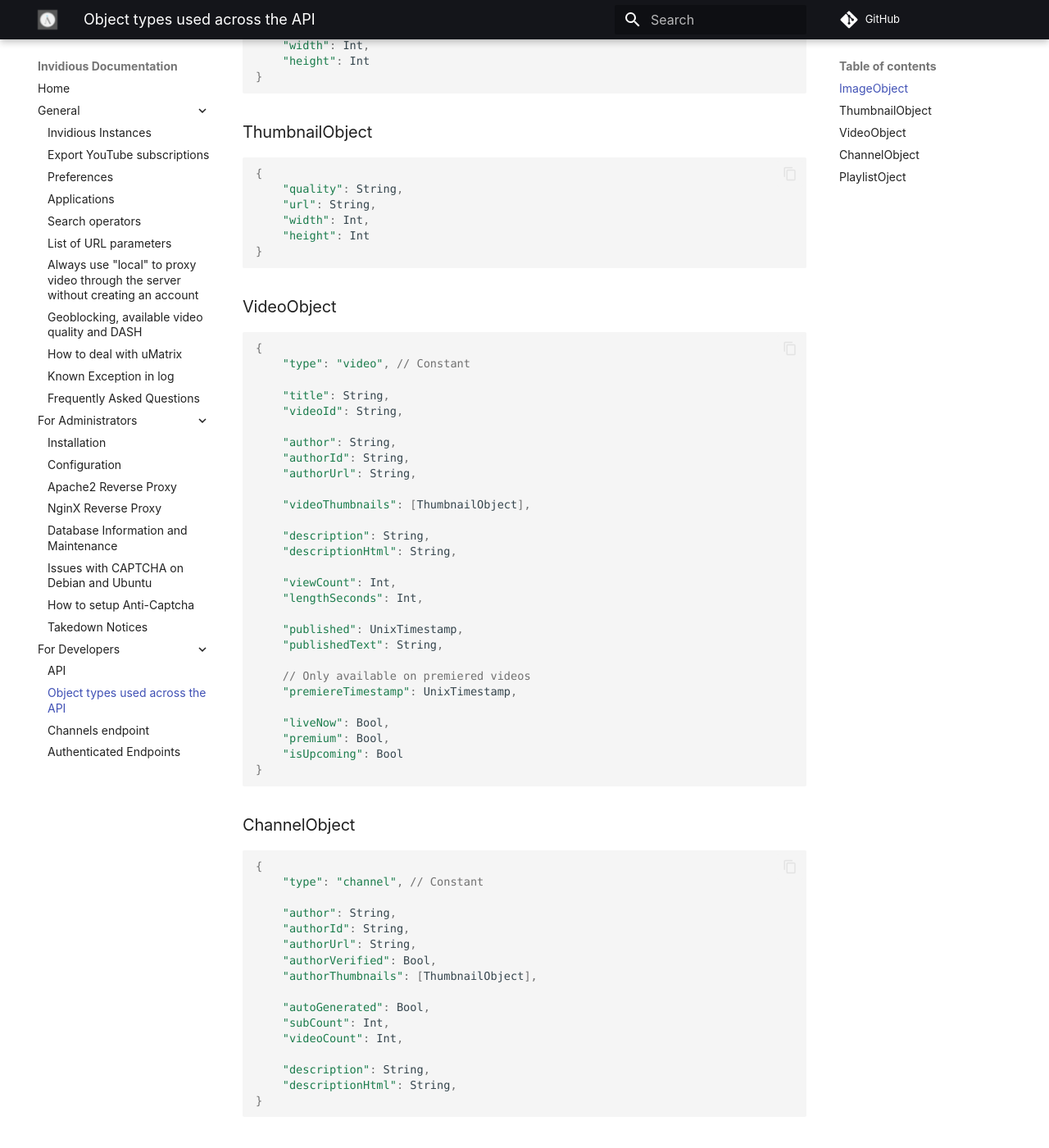
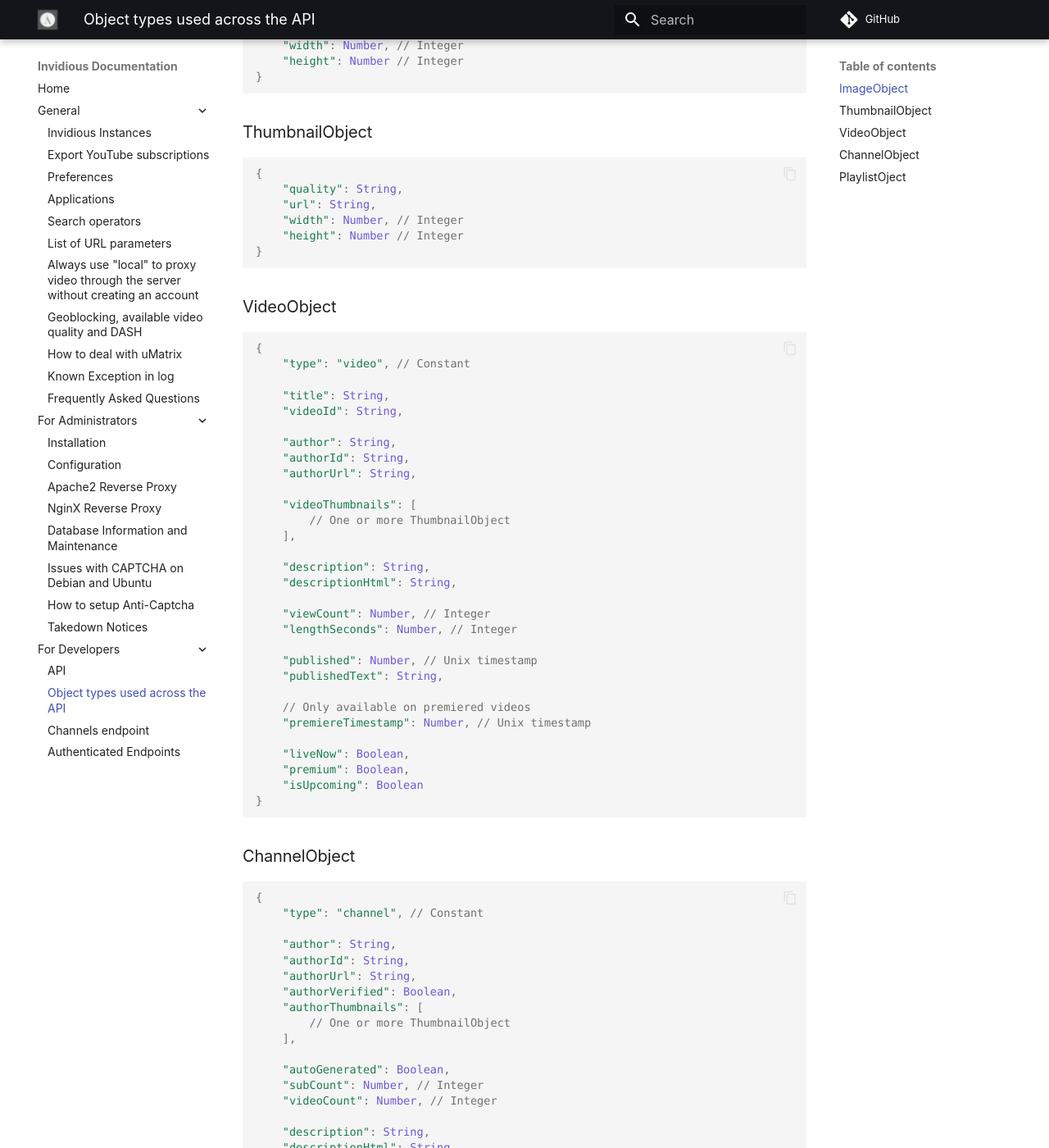
Before and after one commit to iv-org/documentation, an MkDocs documentation site: the page built from docs/api/common_types.md, in a window 1280 px wide and 1400 px high, scrolled down 228 px. Shown: the whole window at 82% size. Built offline with MkDocs 1.6.1 and Material for MkDocs 9.7.7, drawn with Linux system fonts in a browser that asks for light colours; comment, search, counter and statistics services are not loaded; some of the changed text lies outside the part shown.

Commit message:
Use native JS types for better syntax highlighting

````diff
--- a/docs/api/common_types.md
+++ b/docs/api/common_types.md
@@ -3,30 +3,30 @@
 
 ### ImageObject
 
-```java
+```javascript
 {
 	"url": String,
-	"width": Int,
-	"height": Int
+	"width": Number, // Integer
+	"height": Number // Integer
 }
 ```
 
 
 ### ThumbnailObject
 
-```java
+```javascript
 {
 	"quality": String,
 	"url": String,
-	"width": Int,
-	"height": Int
+	"width": Number, // Integer
+	"height": Number // Integer
 }
 ```
 
 
 ### VideoObject
 
-```java
+```javascript
 {
 	"type": "video", // Constant
 
@@ -37,42 +37,46 @@
 	"authorId": String,
 	"authorUrl": String,
 
-	"videoThumbnails": [ThumbnailObject],
+	"videoThumbnails": [
+		// One or more ThumbnailObject
+	],
 
 	"description": String,
 	"descriptionHtml": String,
 
-	"viewCount": Int,
-	"lengthSeconds": Int,
+	"viewCount": Number, // Integer
+	"lengthSeconds": Number, // Integer
 
-	"published": UnixTimestamp,
+	"published": Number, // Unix timestamp
 	"publishedText": String,
 
 	// Only available on premiered videos
-	"premiereTimestamp": UnixTimestamp,
+	"premiereTimestamp": Number, // Unix timestamp
 
-	"liveNow": Bool,
-	"premium": Bool,
-	"isUpcoming": Bool
+	"liveNow": Boolean,
+	"premium": Boolean,
+	"isUpcoming": Boolean
 }
 ```
 
 
 ### ChannelObject
 
-```java
+```javascript
 {
 	"type": "channel", // Constant
 
 	"author": String,
 	"authorId": String,
 	"authorUrl": String,
-	"authorVerified": Bool,
-	"authorThumbnails": [ThumbnailObject],
+	"authorVerified": Boolean,
+	"authorThumbnails": [
+		// One or more ThumbnailObject
+	],
 
-	"autoGenerated": Bool,
-	"subCount": Int,
-	"videoCount": Int,
+	"autoGenerated": Boolean,
+	"subCount": Number, // Integer
+	"videoCount": Number, // Integer
 
 	"description": String,
 	"descriptionHtml": String,
@@ -82,7 +86,7 @@
 
 ### PlaylistOject
 
-```java
+```javascript
 {
 	"type": "playlist", // Constant
 
@@ -93,15 +97,17 @@
 	"author": String,
 	"authorId": String,
 	"authorUrl": String,
-	"authorVerified": Bool,
+	"authorVerified": Boolean,
 
-	"videoCount": Int,
+	"videoCount": Number, // Integer
 	"videos": [
 		{
 			"title": String,
 			"videoId": String,
-			"lengthSeconds": Int,
-			"videoThumbnails": [ThumbnailObject]
+			"lengthSeconds": Number, // Integer
+			"videoThumbnails": [
+				// One or more ThumbnailObject
+			]
 		}
 	]
 }
````
Also changed, not shown: docs/api/channels_endpoint.md (+30 -16 lines).
